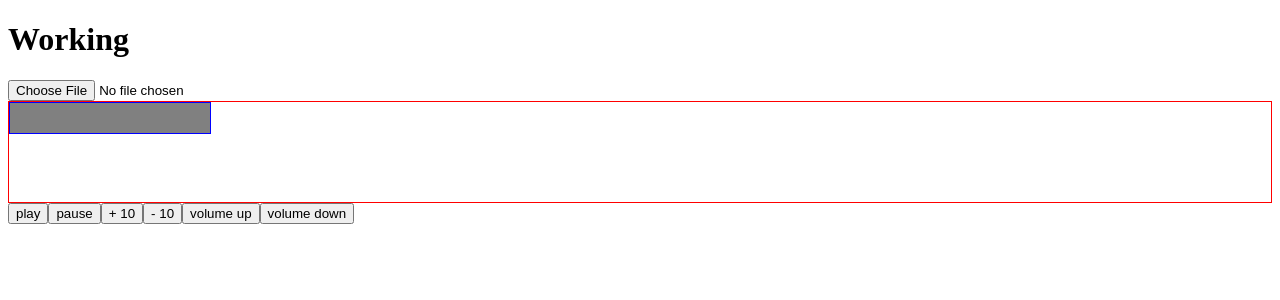
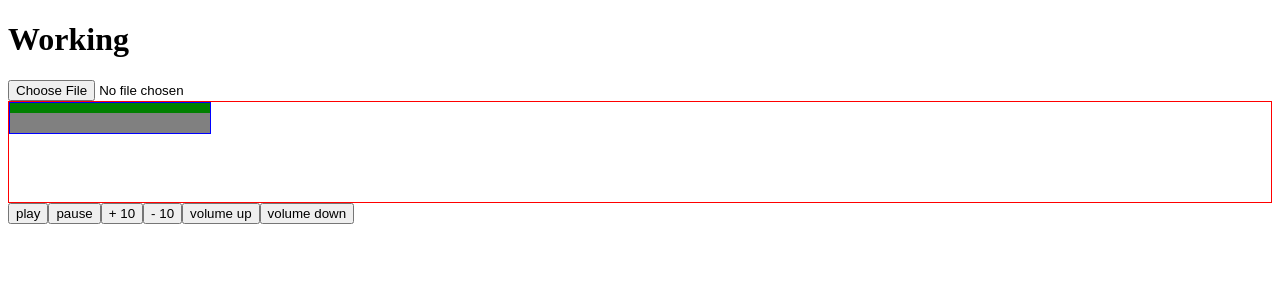
Before and after one commit to SafeCo/react-music-player, a React (Create React App) app: page / in a window 1280 px wide. Shown: the top 300 px of the page. Built offline with nearby package versions, Linux system fonts and the light colour scheme.

Commit message:
updated style

```diff
--- a/src/AudioPlayer.css
+++ b/src/AudioPlayer.css
@@ -5,15 +5,27 @@
 }
 
 .seekerBar__gray{
-    position: relative;
+    cursor: pointer;
     border: solid blue 1px;
     background-color: gray;
     width: 200px;
     height: 30px;
 }
 .seekerBar__progress{
+    position: relative;
+    background-color: green;
+    height: 10px;
+    display: flex;
+    align-items: center;
+    justify-content: flex-end;
+    transition-property: height;
+    transition-duration: 0.1s;
+}
+
+/* .seekerBar__ball{
     position: absolute;
-    background-color: green;
-    height: 20px;
-    z-index: 1;
-}
+    background-color: red;
+    height: 15px;
+    width: 15px;
+    border-radius: 50%;
+} */
```
